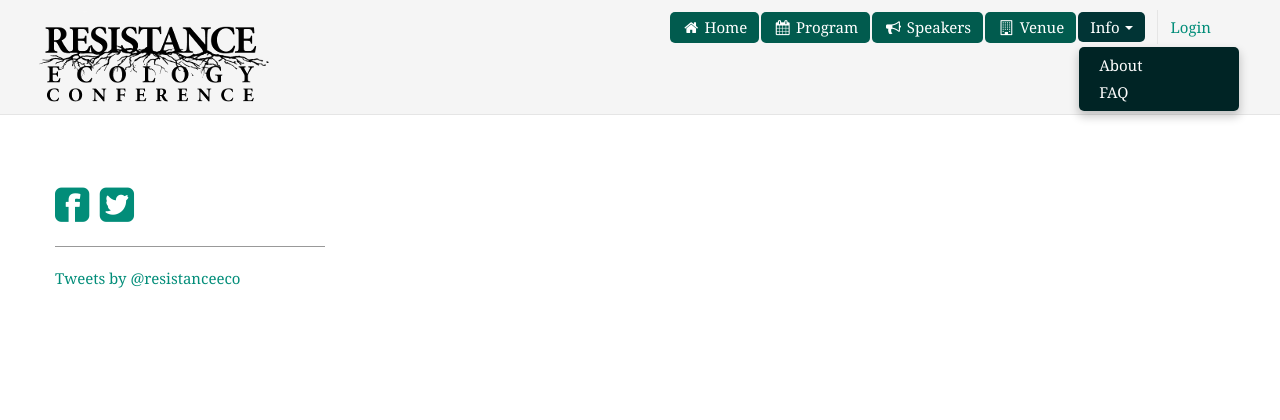
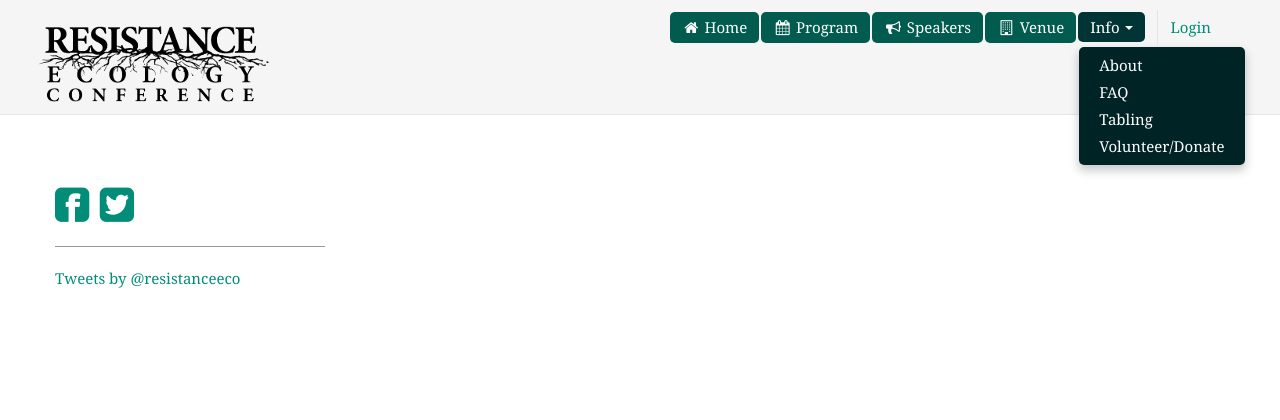
Before and after one commit to kyleterry/gatherings, a Django app: template gatherings/cms/templates/cms/view_page.html in a window 1280 px wide, after a click on "Info". Shown: the top 420 px of the page. Run offline with Django 3.2, Linux system fonts and the light colour scheme; the template is opened without the code that fills it, so the values that code supplies are empty; some libraries are stand-ins or nearby versions.

Commit message:
Added tabling and volunteer/donate buttons to nav

```diff
--- a/gatherings/templates/_nav.html
+++ b/gatherings/templates/_nav.html
@@ -19,6 +19,8 @@
                     <ul class="dropdown-menu">
                         <li><a href="{% url 'cms_view_page' "about" %}">About</a></li>
                         <li><a href="{% url 'cms_view_page' "faq" %}">FAQ</a></li>
+                        <li><a href="{% url 'cms_view_page' "tabling" %}">Tabling</a></li>
+                        <li><a href="{% url 'cms_view_page' "volunteerdonations" %}">Volunteer/Donate</a></li>
                     </ul>
                 </li>
             </ul>
```
